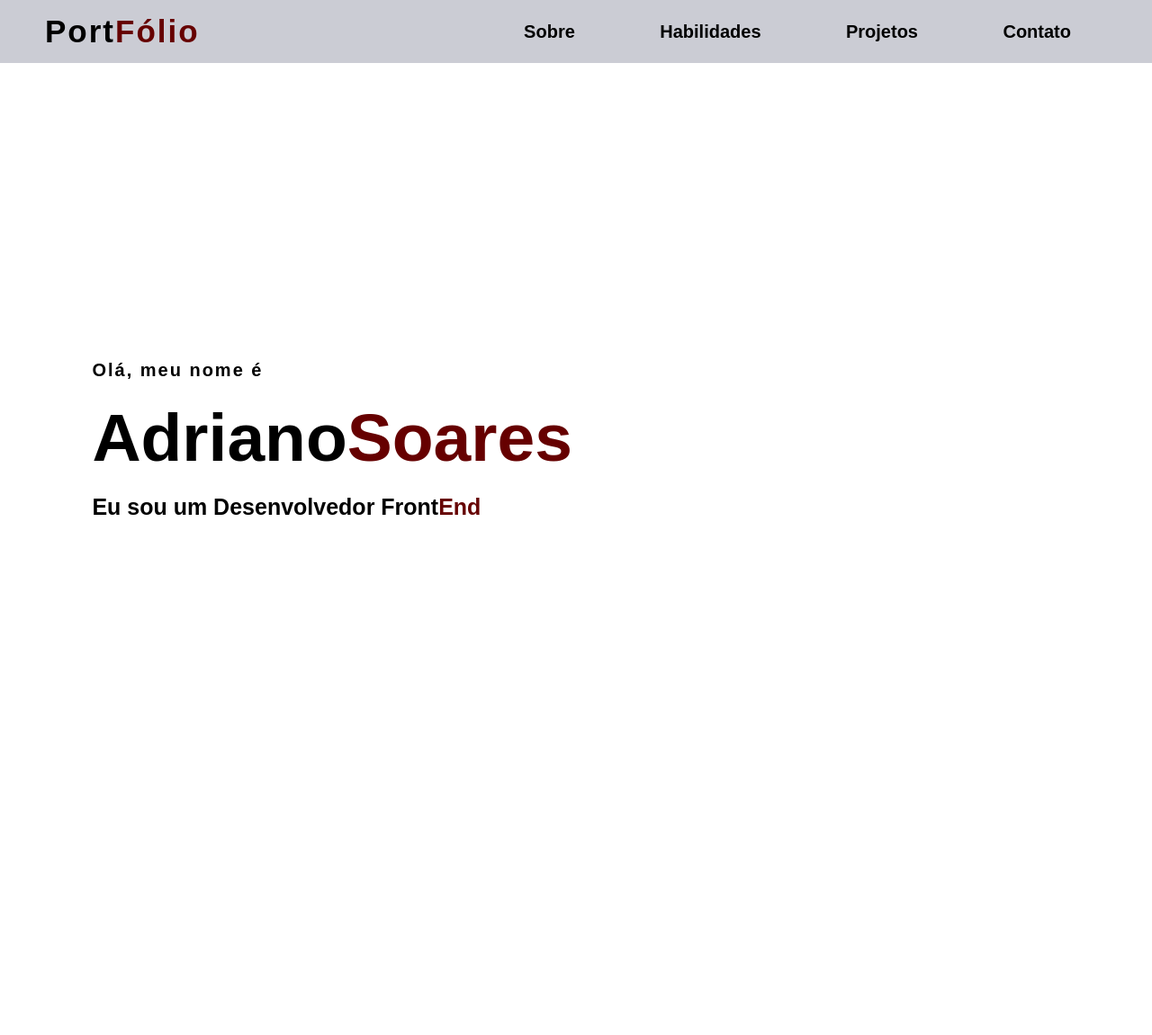
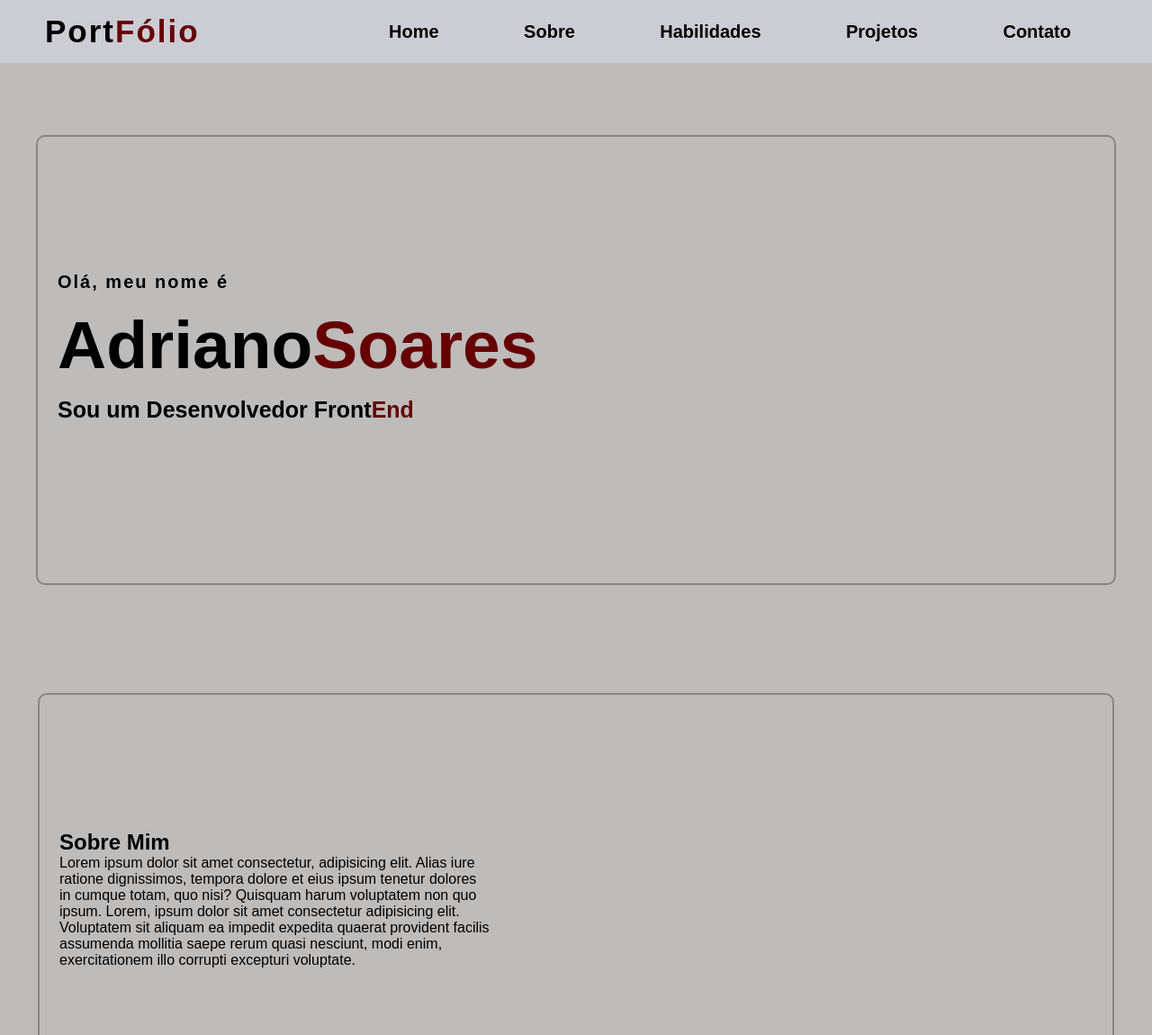
Before and after one commit to Adrianosoares22/primeiro-projeto, a plain HTML site: page index.html in a window 1280 px wide. Shown: the top 1150 px of the page at 90% size. Before the commit the page ends 800 px from the top, so only its background shows below. Drawn offline with Linux system fonts and the light colour scheme.

Commit message:
modificações

```diff
--- a/css/estilos.css
+++ b/css/estilos.css
@@ -4,13 +4,19 @@
     box-sizing: border-box;
     font-family: Arial, Helvetica, sans-serif;
 }
+body{
+    background-color: rgb(190, 187, 187);
+}
 header{
     display: flex;
     height: 70px;
-    width: auto;
+    width: 100%;
     justify-content: space-between;
     align-items: center;
     background-color:#CBCCD4;
+    position: fixed;
+    top: 0px;
+    left: 0px;
 }
 header h2{
     margin-left: 50px;
@@ -38,22 +44,50 @@ li a:hover{
     color: #660000;
     transform: scale(1.3);
 
-}.titulo-principal{
-    position: absolute;
-    top: 50%;
-    left: 8%;
-    transform: translateY(-50);
+}
+.capa-principal{
+    margin: 150px auto;
+    border: 2px solid rgb(133, 133, 133);
+    width: 100%;
+    max-width: 1200px;
+    height: 500px;
+    border-radius: 10px;
 
 }
-.titulo-principal h4{
+.capa-principal h4{
+    font-size: 20px;
     letter-spacing: 2px;
-    font-size: 20px;
+
 }
-.titulo-principal h1{
-    margin: 20px 0px 20px;
+.capa-principal h1{
     font-size: 75px;
+    margin: 15px 0px 15px;
+
 }
-.titulo-principal h3{
+.capa-principal h3{
     font-size: 25px;
 
 }
+.principal{
+    padding-top: 150px;
+    padding-left: 22px;
+}
+.sobre{
+    margin-top: 300px;
+    width: 100%;
+    height: 500px;
+    border: 2px solid rgb(133, 133, 133);
+    border-radius: 10px;
+}
+.sobre-mim{
+    width: 500px;
+    padding-top: 150px;
+    padding-left: 22px;
+}
+.projetando{
+    margin-top: 200px;
+    width: 100%;
+    height: 500px;
+    border: 2px solid rgb(133, 133, 133);
+    border-radius: 10px;
+}
--- a/index.html
+++ b/index.html
@@ -8,11 +8,12 @@
     <link rel="stylesheet" href="css/estilos.css">
 </head>
 <body>
-    <div class="background">
+
         <header>
             <h2>Port<span>Fólio</span></h2>
             <nav class="menu">
                 <ul>
+                    <li><a href="#">Home</a> </li>
                     <li><a href="#">Sobre</a> </li>
                     <li><a href="#">Habilidades</a> </li>
                     <li><a href="#">Projetos</a> </li>
@@ -20,16 +21,34 @@
                 </ul>
             </nav>
         </header>
-    </div>
-    <div class="titulo-principal">
-        <h4>Olá, meu nome é</h4>
-        <h1>Adriano<span>Soares</span></h1>
-        <h3>Eu sou um Desenvolvedor Front<span>End</span></h3>
 
-    </div>
-    <main>
+        <main class="capa-principal">
 
-    </main>
+            <div class="principal">
+                <h4>Olá, meu nome é</h4>
+                <h1>Adriano<span>Soares</span></h1>
+                <h3>Sou um Desenvolvedor Front<span>End</span></h3>
+            </div>
+
+            <section class="sobre">
+                <div class="sobre-mim">
+                    <h2>Sobre Mim</h2>
+                    <p>Lorem ipsum dolor sit amet consectetur, adipisicing elit. Alias iure ratione dignissimos, tempora dolore et eius ipsum tenetur dolores in cumque totam, quo nisi? Quisquam harum voluptatem non quo ipsum. Lorem, ipsum dolor sit amet consectetur adipisicing elit. Voluptatem sit aliquam ea impedit expedita quaerat provident facilis assumenda mollitia saepe rerum quasi nesciunt, modi enim, exercitationem illo corrupti excepturi voluptate.</p>
+                </div>
+
+            </section>
+            <section class="projetando">
+                <div class="projetos">
+                    <h2>Projetos</h2>
+                </div>
+
+            </section>
+
+        </main>
+
+
+
+
     <footer>
 
     </footer>
```
